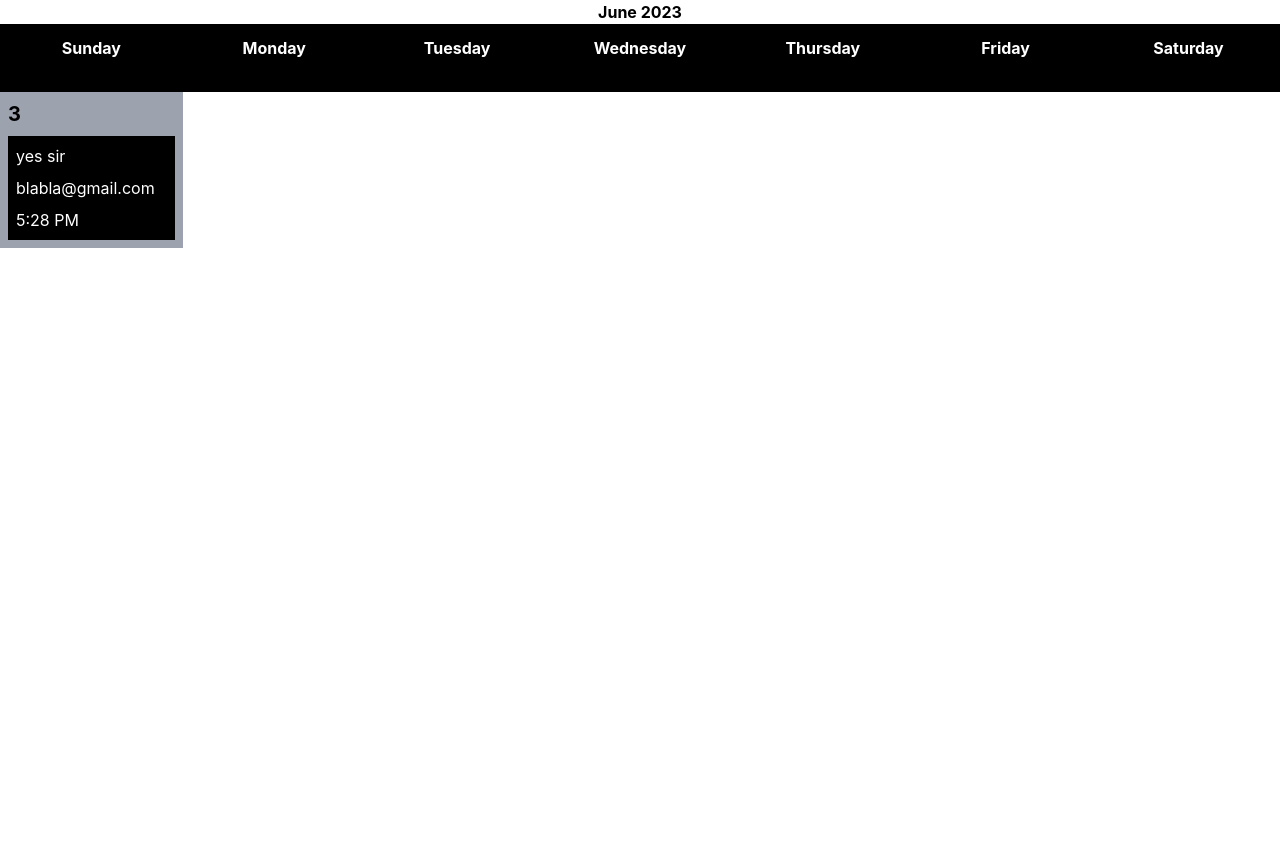
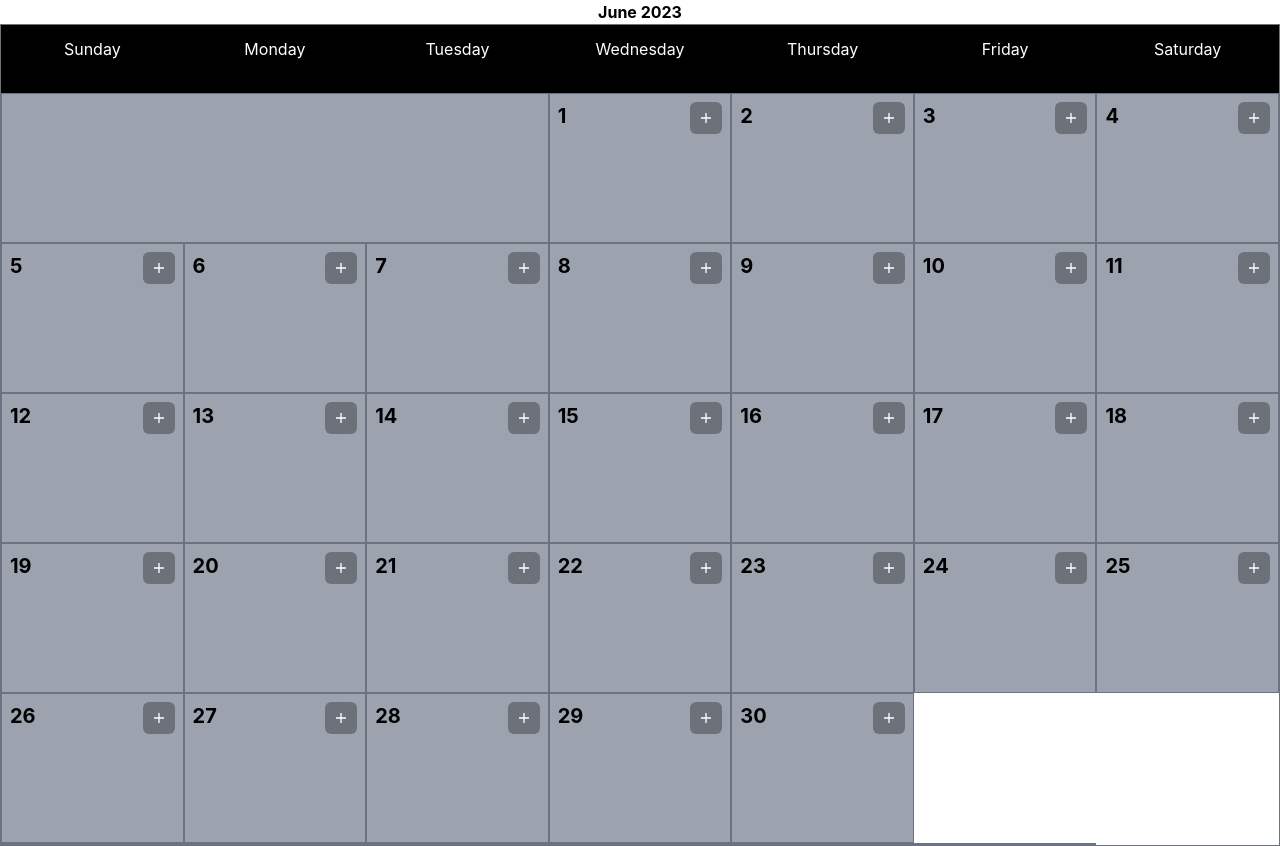
Before and after one commit to Kevin888369/ssd-wad-calendar, a Next.js app: page / in a window 1280 px wide. Before the commit the page ends 800 px from the top, so only its background shows below. Built offline with nearby package versions, Linux system fonts and the light colour scheme.

Commit message:
feat: button add

```diff
--- a/components/CalendarCell/index.tsx
+++ b/components/CalendarCell/index.tsx
@@ -1,22 +1,29 @@
-import EventCell from "@components/EventCell"
-import { Event } from "@utils/types"
+import EventCell from "@components/EventCell";
+import { TEvent } from "@utils/types";
+import { IoMdAdd } from "react-icons/io";
 
 interface Props {
-    date: number
-    events: Event[]
+  date: number;
+  events: TEvent[];
 }
 
 const CalendarCell: React.FC<Props> = ({ date, events }) => {
-    return (
-        <td className="bg-gray-400 text-black p-2">
-            <div className="flex flex-col gap-2">
-                <p className="font-bold text-xl">{date}</p>
-                {events?.map((event) => {
-                    return <EventCell event={event} backgroundColor={""} />
-                })}
-            </div>
-        </td>
-    )
-}
+  return (
+    <div className="bg-gray-400 border-[0.25px] border-gray-500 text-black p-2 flex flex-col gap-2 min-h-[150px]">
+      <div className="flex justify-between">
+        <p className="font-bold text-xl">{date}</p>
+        <button
+          className="flex items-center justify-center bg-black/30 rounded-md w-8 h-8"
+          onClick={() => {}}
+        >
+          <IoMdAdd className="text-white" />
+        </button>
+      </div>
+      {events?.map((event, index) => {
+        return <EventCell key={index} event={event} backgroundColor={""} />;
+      })}
+    </div>
+  );
+};
 
-export default CalendarCell
+export default CalendarCell;
--- /dev/null
+++ b/components/CalendarEmptyCell/index.tsx
@@ -0,0 +1,22 @@
+import { IMapper } from "@utils/types";
+
+interface Props {
+  gap: number;
+}
+
+const gapClass: IMapper = {
+  0: null,
+  1: "col-span-1",
+  2: "col-span-2",
+  3: "col-span-3",
+  4: "col-span-4",
+  5: "col-span-5",
+  6: "col-span-6",
+}
+
+
+const CalendarEmptyCell: React.FC<Props> = ({ gap }) => {
+  return <div className={`bg-gray-400 border-[0.25px] border-gray-500 ${gapClass[gap] ?? ""}`}></div>;
+};
+
+export default CalendarEmptyCell;
--- a/components/CalendarHeader/index.tsx
+++ b/components/CalendarHeader/index.tsx
@@ -1,13 +1,11 @@
 interface Props {
-    text: string
+  text: string;
 }
 
 const CalendarHeader: React.FC<Props> = ({ text }) => {
-    return (
-        <th className="bg-black text-center text-white pt-3 pb-8">
-            {text}
-        </th>
-    )
-}
+  return (
+    <div className="bg-black text-center text-white pt-3 pb-8">{text}</div>
+  );
+};
 
-export default CalendarHeader
+export default CalendarHeader;
--- a/components/EventCell/index.tsx
+++ b/components/EventCell/index.tsx
@@ -1,19 +1,25 @@
-import { Event } from "@utils/types"
+import { TEvent } from "@utils/types";
 
 interface Props {
-    event: Event
-    backgroundColor: string
+  event: TEvent;
+  backgroundColor: string;
 }
 
 const EventCell: React.FC<Props> = ({ event, backgroundColor }) => {
-    const { date, email, eventName } = event
-    return (
-        <div className="text-white p-2 flex flex-col gap-2 bg-black">
-            <p>{eventName}</p>
-            <p>{email}</p>
-            <p>{date.toLocaleTimeString('en-US', { hour: 'numeric', minute: 'numeric', hour12: true })}</p>
-        </div>
-    )
-}
+  const { date, email, eventName } = event;
+  return (
+    <div className="text-white p-2 flex flex-col gap-2 bg-black">
+      <p>{eventName}</p>
+      <p>{email}</p>
+      <p>
+        {date.toLocaleTimeString("en-US", {
+          hour: "numeric",
+          minute: "numeric",
+          hour12: true,
+        })}
+      </p>
+    </div>
+  );
+};
 
-export default EventCell
+export default EventCell;
--- a/package.json
+++ b/package.json
@@ -11,7 +11,8 @@
   "dependencies": {
     "next": "^12.3.4",
     "react": "18.2.0",
-    "react-dom": "18.2.0"
+    "react-dom": "18.2.0",
+    "react-icons": "^4.10.1"
   },
   "devDependencies": {
     "@types/node": "20.3.2",
--- a/pages/index.tsx
+++ b/pages/index.tsx
@@ -1,35 +1,51 @@
-import type { NextPage } from 'next'
-import CalendarHeader from '../components/CalendarHeader'
-import CalendarCell from '@components/CalendarCell'
+import type { NextPage } from "next";
+import CalendarHeader from "../components/CalendarHeader";
+import CalendarCell from "@components/CalendarCell";
+import { useState } from "react";
+import { IMapper, TDateCell, TEvent } from "@utils/types";
+import CalendarEmptyCell from "@components/CalendarEmptyCell";
 
 const Home: NextPage = () => {
-  const date = new Date()
-  const weekDays = ["Sunday", "Monday", "Tuesday", "Wednesday", "Thursday", "Friday", "Saturday"]
+  const today = new Date();
+  const lastDayOfMonth = new Date(today.getFullYear(), today.getMonth(), 0);
+  const weekDays = [
+    "Sunday",
+    "Monday",
+    "Tuesday",
+    "Wednesday",
+    "Thursday",
+    "Friday",
+    "Saturday",
+  ];
+  const topGap = weekDays.findIndex(
+    (weekDay) =>
+      weekDay === today.toLocaleDateString("en-US", { weekday: "long" })
+  ) + 1;
+  const bottomGap = (lastDayOfMonth.getDate() + topGap) % 7;
+  const datesArray = Array.from(
+    { length: lastDayOfMonth.getDate() - 1 },
+    (_, index) => {
+      return new Date(today.getFullYear(), today.getMonth(), index + 1);
+    }
+  );
+
   return (
-    <div>
-      <h1 className='text-center font-bold'>{date.toLocaleDateString('en-US', { month: 'long', year: 'numeric' })}</h1>
-      <table className='w-full table-fixed'>
-      <thead>
-        <tr>
-          {
-            weekDays.map((day) => {
-              return <CalendarHeader text={day} />
-            })
-          }
-        </tr>
-      </thead>
-      <tbody>
-        <tr>
-          <CalendarCell date={3} events={[{
-            date: new Date(),
-            email: "blabla@gmail.com",
-            eventName: "yes sir"
-          }]}/>
-        </tr>
-      </tbody>
-    </table>
-    </div>
-  )
-}
+    <>
+      <h1 className="text-center font-bold">
+        {today.toLocaleDateString("en-US", { month: "long", year: "numeric" })}
+      </h1>
+      <div className="w-full grid grid-cols-7 border-gray-500 border-[0.25px]">
+        {weekDays.map((day, index) => {
+          return <CalendarHeader key={index} text={day} />;
+        })}
+        <CalendarEmptyCell gap={topGap} />
+        {datesArray.map((date, index) => {
+          return <CalendarCell key={index} date={date.getDate()} events={[]} />;
+        })}
+        <CalendarEmptyCell gap={bottomGap} />
+      </div>
+    </>
+  );
+};
 
-export default Home
+export default Home;
```
Also changed, not shown: utils/types/index.ts (+11 -1 lines), 2 other files (tests, documents, lock files or other folders).
